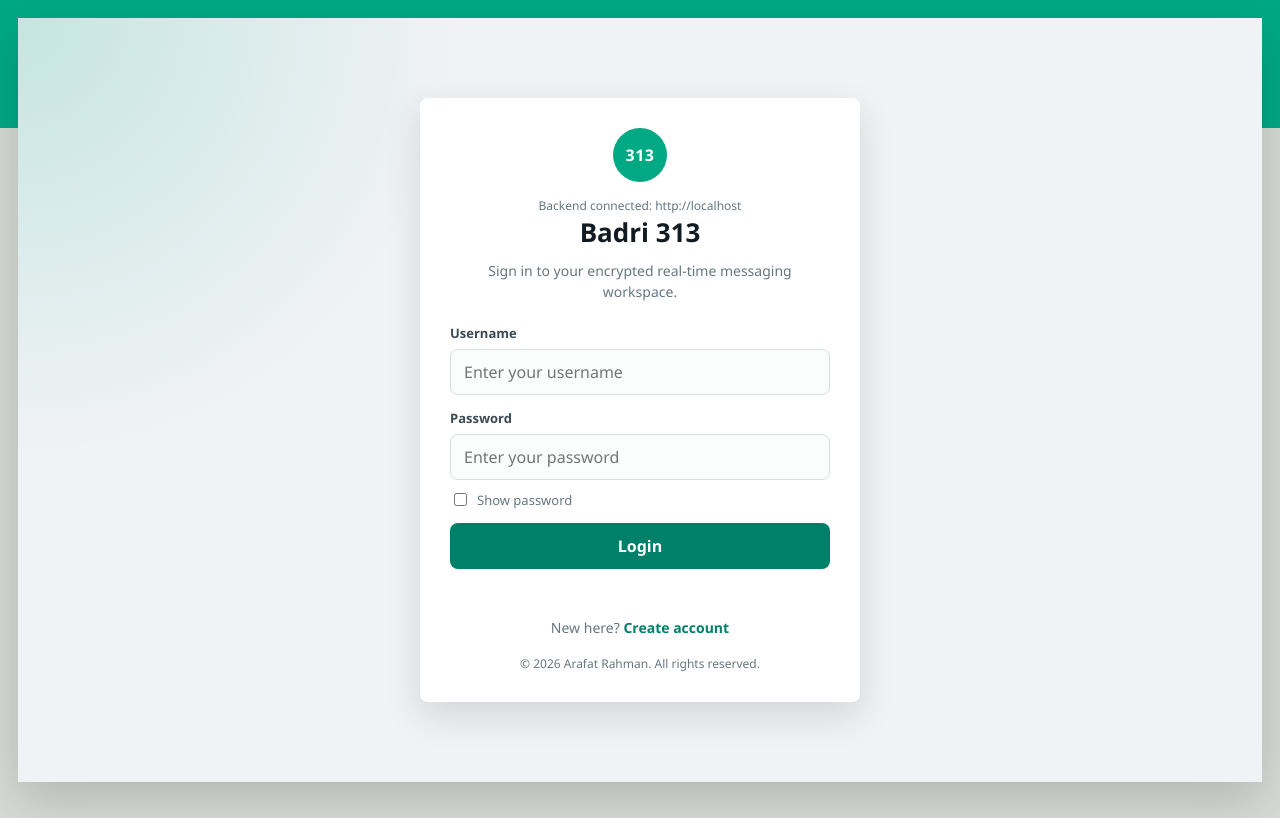
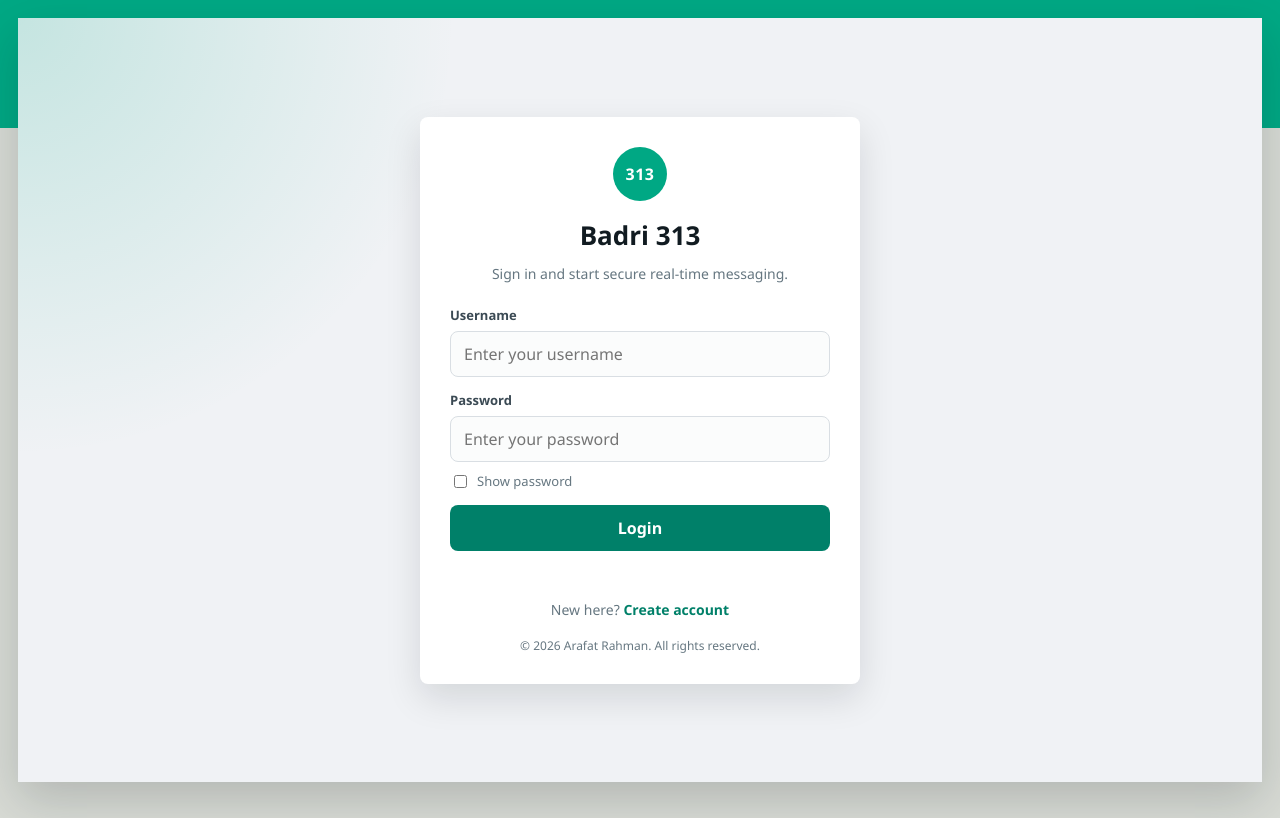
Before and after one commit to arafat17469/secure_messaging, a Flask app: page / in a window 1280 px wide. Run offline with Flask 3, Linux system fonts and the light colour scheme; some libraries are stand-ins or nearby versions.

Commit message:
Make connection handling user friendly

```diff
--- a/app.py
+++ b/app.py
@@ -1,5 +1,6 @@
 from flask import Flask, request, jsonify, render_template
 from flask_socketio import SocketIO, join_room, emit
+from flask_cors import CORS
 from flask_sqlalchemy import SQLAlchemy
 
 from Crypto.Cipher import AES
@@ -109,6 +110,10 @@ socketio = SocketIO(
     async_mode="threading"
 )
 
+# Apply CORS to all regular Flask routes
+CORS(app, origins=CORS_ALLOWED_ORIGINS, supports_credentials=True)
+
+
 # AES-256 key derived from SECRET_KEY.
 AES_KEY = hashlib.sha256(app.config["SECRET_KEY"].encode("utf-8")).digest()
 
@@ -212,18 +217,6 @@ def reject_large_json_payloads():
 
 @app.after_request
 def add_security_headers(response):
-    origin = request.headers.get("Origin")
-
-    if CORS_ALLOWED_ORIGINS == "*" and origin:
-        response.headers["Access-Control-Allow-Origin"] = origin
-    elif origin and origin in CORS_ALLOWED_ORIGINS:
-        response.headers["Access-Control-Allow-Origin"] = origin
-
-    if origin:
-        response.headers["Vary"] = "Origin"
-        response.headers["Access-Control-Allow-Headers"] = "Content-Type, Authorization"
-        response.headers["Access-Control-Allow-Methods"] = "GET, POST, OPTIONS"
-
     response.headers["X-Content-Type-Options"] = "nosniff"
     response.headers["X-Frame-Options"] = "DENY"
     response.headers["Referrer-Policy"] = "no-referrer"
--- a/requirements.txt
+++ b/requirements.txt
@@ -1,6 +1,7 @@
 flask==3.0.3
 flask-socketio==5.3.6
 flask-sqlalchemy==3.1.1
+flask-cors==4.0.1
 pycryptodome==3.20.0
 bcrypt==4.1.3
 PyJWT==2.8.0
--- a/templates/index.html
+++ b/templates/index.html
@@ -202,19 +202,6 @@
       color: var(--green-dark);
     }
 
-    .backend-status {
-      margin: 12px 0 0;
-      color: var(--muted);
-      font-size: 12px;
-      text-align: center;
-      line-height: 1.4;
-    }
-
-    .backend-status.error {
-      color: var(--danger);
-      font-weight: 700;
-    }
-
     .switch-text {
       margin-top: 18px;
       color: var(--muted);
@@ -700,11 +687,10 @@
     <section id="authSection" class="auth-screen">
       <div class="auth-card">
         <div class="brand-mark">313</div>
-        <div id="backendStatus" class="backend-status">Checking Flask backend...</div>
 
         <div id="loginForm">
           <h1>Badri 313</h1>
-          <p>Sign in to your encrypted real-time messaging workspace.</p>
+          <p>Sign in and start secure real-time messaging.</p>
 
           <div class="field">
             <label for="loginUsername">Username</label>
@@ -735,7 +721,7 @@
 
         <div id="registerForm" class="hidden">
           <h1>Create Account</h1>
-          <p>Use a strong password. New accounts generate an RSA key pair for signing.</p>
+          <p>Create your Badri 313 account with a strong password.</p>
 
           <div class="field">
             <label for="regUsername">Username</label>
@@ -885,11 +871,7 @@ function apiUrl(path) {
 }
 
 function updateBackendStatus(message, ok = true) {
-  const status = document.getElementById("backendStatus");
-  if (!status) return;
-
-  status.textContent = message;
-  status.classList.toggle("error", !ok);
+  console.debug(message, ok ? "ok" : "error");
 }
 
 async function ensureBackend() {
@@ -906,7 +888,7 @@ async function ensureBackend() {
 
       API_BASE = base;
       backendReady = true;
-      updateBackendStatus("Backend connected: " + base);
+      updateBackendStatus("Server connected: " + base);
       return true;
     } catch (error) {
       // Try the next candidate.
@@ -914,7 +896,7 @@ async function ensureBackend() {
   }
 
   updateBackendStatus(
-    "Backend not running. Run python app.py, then open http://127.0.0.1:5000.",
+    "Server connection unavailable.",
     false
   );
   return false;
@@ -981,7 +963,7 @@ async function postJSON(url, body) {
       ok: false,
       status: 0,
       data: {
-        error: "Cannot connect to Flask backend. Run python app.py and open http://127.0.0.1:5000."
+        error: "Server is not connected. Please start the app and refresh the page."
       }
     };
   }
@@ -998,7 +980,7 @@ async function postJSON(url, body) {
     return {
       ok: false,
       status: 0,
-      data: {error: "Cannot connect to server. Please make sure the app is running."}
+      data: {error: "Connection failed. Please restart the app and refresh the page."}
     };
   }
 
@@ -1006,9 +988,9 @@ async function postJSON(url, body) {
 
   if (!response.ok && !data.error && !data.message) {
     if (response.status === 404) {
-      data.error = "API route not found. Restart Flask from this project folder and use http://127.0.0.1:5000.";
+      data.error = "Server route was not found. Please restart the app and refresh.";
     } else {
-      data.error = "Server returned HTTP " + response.status + ". Check the Flask terminal for details.";
+      data.error = "Something went wrong. Please refresh and try again.";
     }
   }
 
@@ -1021,7 +1003,7 @@ async function authFetch(url, options = {}) {
       ok: false,
       status: 0,
       json: async () => ({
-        error: "Cannot connect to Flask backend."
+        error: "Server is not connected."
       })
     };
   }
@@ -1184,7 +1166,7 @@ async function registerUser() {
 
   const {ok, data} = await postJSON("/api/register", {username, password});
   status.className = ok ? "status ok" : "status";
-  status.textContent = data.message || data.error || "Registration failed. Please check the Flask terminal.";
+  status.textContent = data.message || data.error || "Registration failed. Please refresh and try again.";
 
   if (ok) {
     document.getElementById("regUsername").value = "";
@@ -1255,7 +1237,7 @@ async function connectSocket() {
   if (socket) socket.disconnect();
 
   if (!await ensureBackend()) {
-    showToast("Backend is not running. Start Flask first.", false);
+    showToast("Server is not connected. Please restart the app.", false);
     return;
   }
 
```
